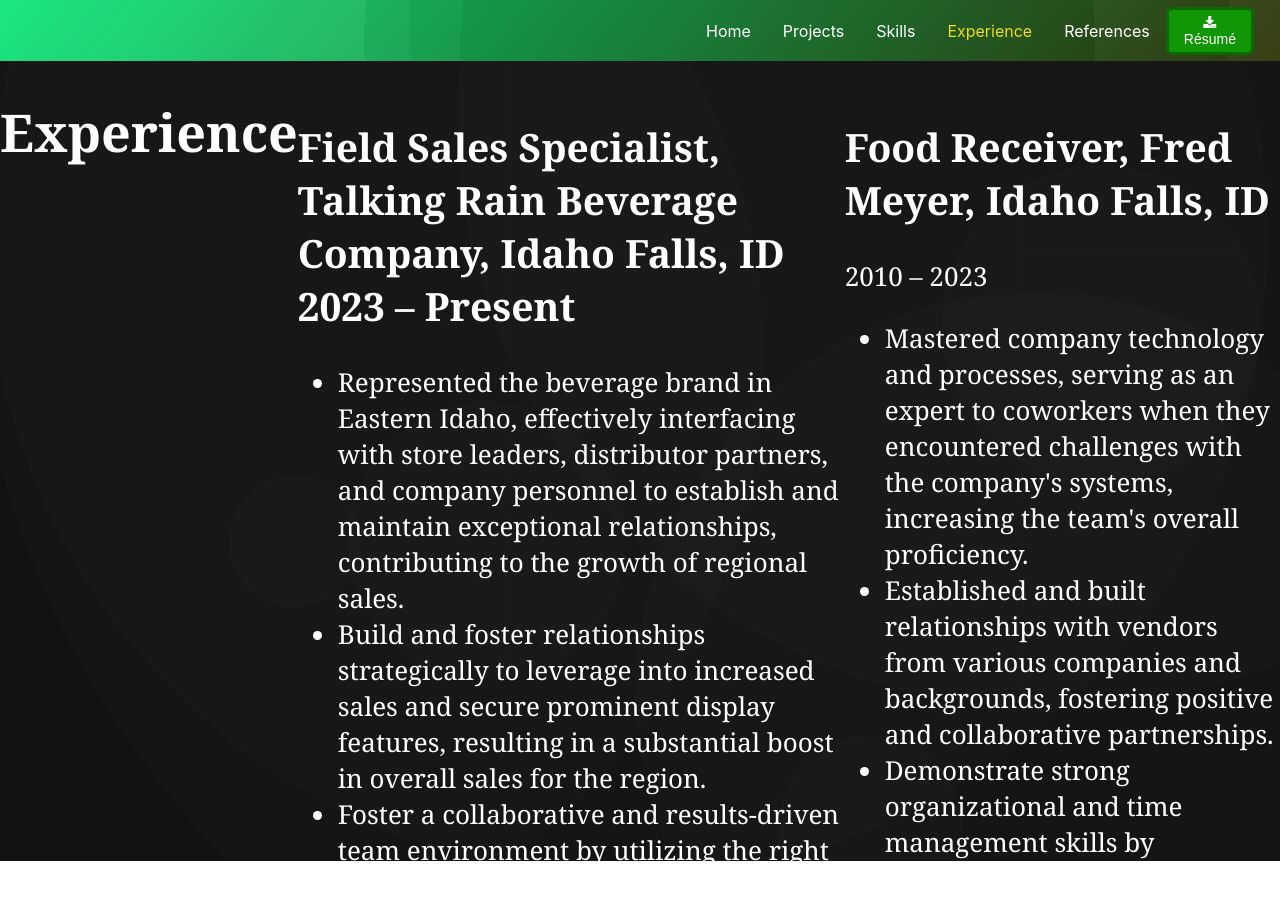
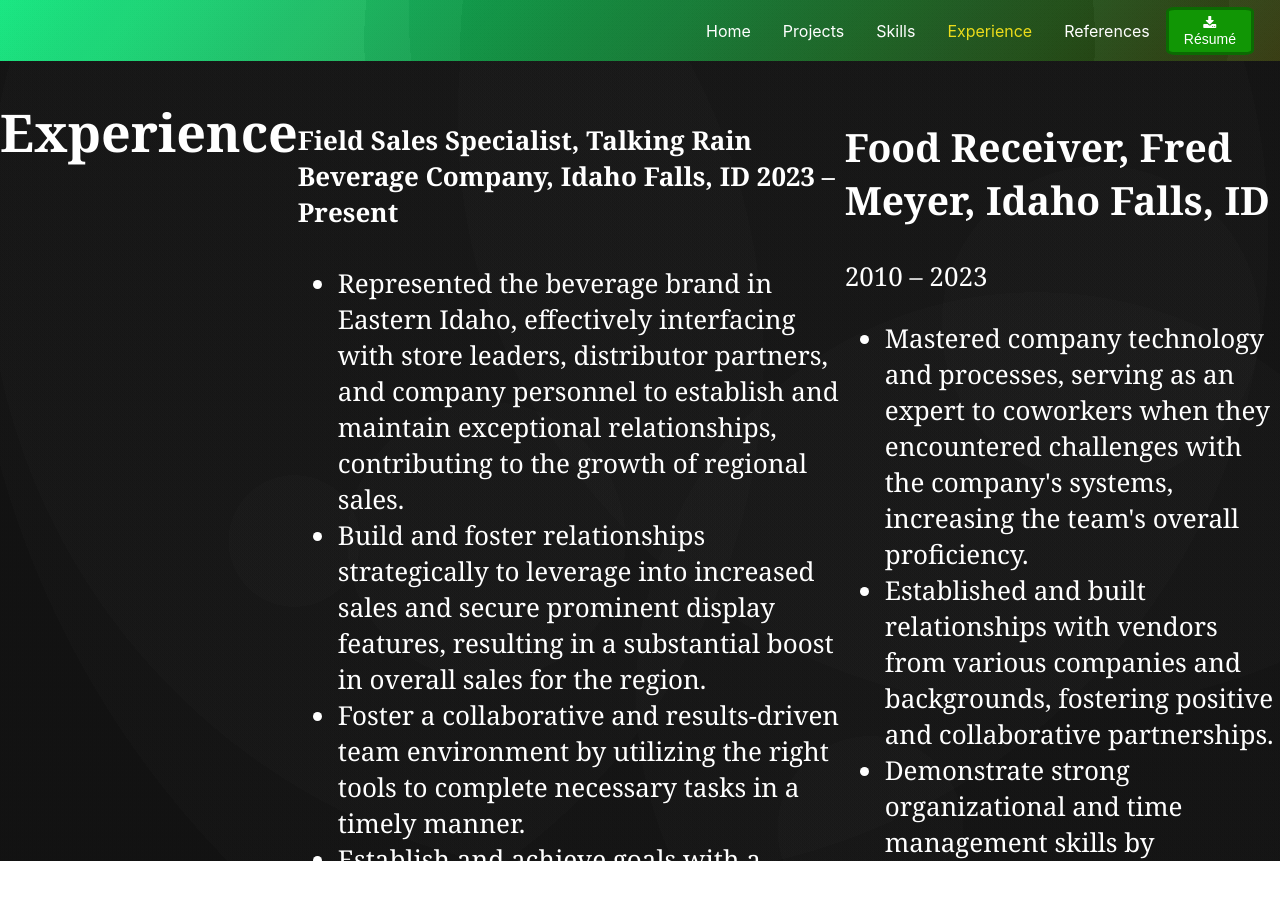
Before and after one commit to NevinsN/professional_portfolio, a React (Create React App) app in the folder professional_portfolio/: page /experience in a window 1280 px wide. Shown: the top 900 px of the page. Built offline with nearby package versions, Linux system fonts and the light colour scheme.

Commit message:
Update experience.js

```diff
--- a/professional_portfolio/src/pages/experience.js
+++ b/professional_portfolio/src/pages/experience.js
@@ -13,7 +13,7 @@ const Experience = () => {
         >
             <h1>Experience</h1>
             <p>
-                <h2>Field Sales Specialist, Talking Rain Beverage Company, Idaho Falls, ID  	 	          2023 – Present</h2>
+                <h4>Field Sales Specialist, Talking Rain Beverage Company, Idaho Falls, ID  	 	          2023 – Present</h4>
                 <ul>
                     <li>Represented the beverage brand in Eastern Idaho, effectively interfacing with store leaders, distributor partners, and company personnel to establish and maintain exceptional relationships, contributing to the growth of regional sales.</li>
                     <li>Build and foster relationships strategically to leverage into increased sales and secure prominent display features, resulting in a substantial boost in overall sales for the region.</li>
```
